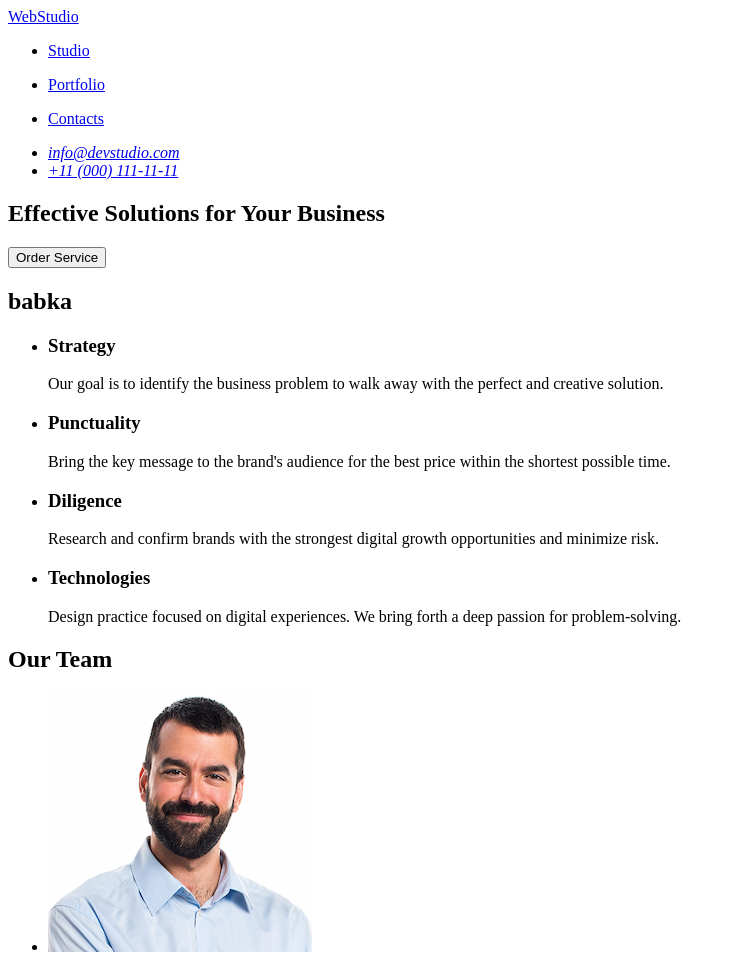
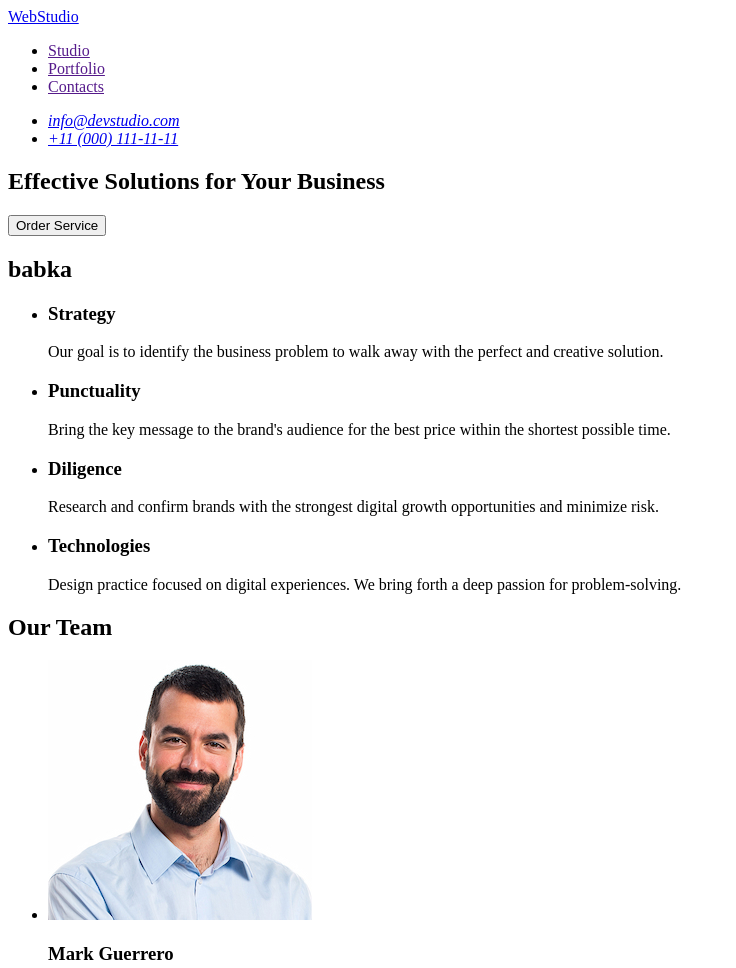
Before and after one commit to oleksiidzoba/goit-markup-hw-01, a plain HTML site: page index.html in a window 1280 px wide. Shown: the top 968 px of the page, without its empty margins (0-736 px from the left). Drawn offline with Linux system fonts and the light colour scheme.

Commit message:
change nav

```diff
--- a/index.html
+++ b/index.html
@@ -13,9 +13,9 @@
         <nav>
             <a href="./index.html">WebStudio</a>
          <ul>
-            <li><a href="#Studio"><p>Studio</p></a></li>
-            <li><a href="#Portfolio"><p>Portfolio</p></a></li>
-            <li><a href="#Contacts"><p>Contacts</p></a></li>
+            <li><a href="">Studio</a></li>
+            <li><a href="">Portfolio</a></li>
+            <li><a href="">Contacts</a></li>
          </ul>
        </nav>
 
```
